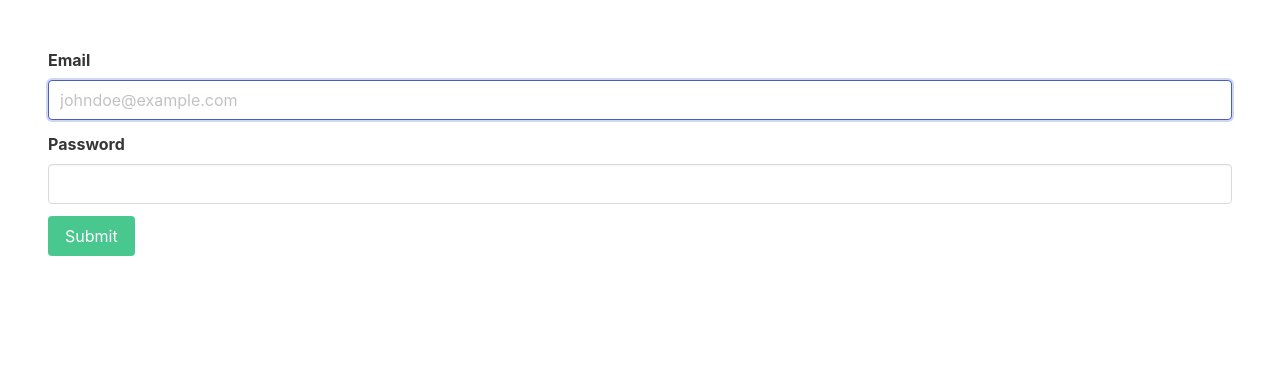
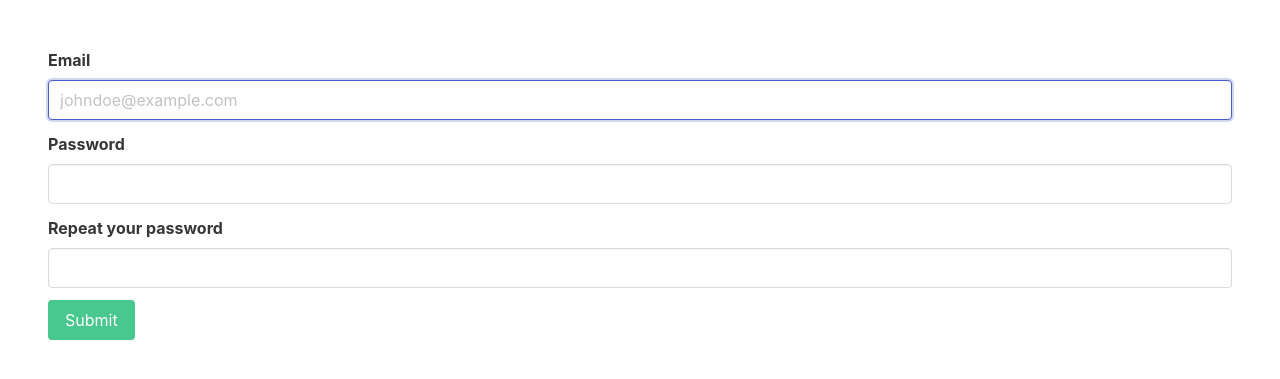
Before and after one commit to Kyek/hitman_test, a Django app: page /register in a window 1280 px wide. Shown: the part 56-435 px from the top of the page. Run offline with Django 3.2, Linux system fonts and the light colour scheme; some libraries are stand-ins or nearby versions.

Commit message:
Done with register

```diff
--- a/hitmen/settings.py
+++ b/hitmen/settings.py
@@ -81,7 +81,7 @@ DATABASES = {
     }
 }
 
-
+LOGIN_REDIRECT_URL = "/"
 # Password validation
 # https://docs.djangoproject.com/en/3.1/ref/settings/#auth-password-validators
 
--- a/hitmen/urls.py
+++ b/hitmen/urls.py
@@ -15,11 +15,11 @@ Including another URLconf
 """
 from django.contrib import admin
 from django.urls import include, path
-from hits.views import CustomLoginView, RegisterView, logout
+from hits.views import CustomLoginView, RegisterView, logout, signup_view
 
 urlpatterns = [
     path('admin/', admin.site.urls),
     path("", CustomLoginView.as_view(), name="login"),
-    path("register", RegisterView.as_view(), name="register"),
+    path("register", signup_view, name="register"),
     path("logout", logout, name="logout")
 ]
--- a/hits/forms.py
+++ b/hits/forms.py
@@ -28,13 +28,12 @@ class RegisterForm(UserCreationForm):
             'placeholder': 'johndoe@example.com',
             'id': 'username'
         }))
-    password = forms.CharField(widget=forms.PasswordInput(
-        attrs={
-            'class': 'input',
-            'placeholder': '',
-            'id': 'password',
-        }))
+
+    def __init__(self, *args, **kwargs):
+        super(RegisterForm, self).__init__(*args, **kwargs)
+        self.fields['password1'].widget.attrs['class'] = 'input'
+        self.fields['password2'].widget.attrs['class'] = 'input'
 
     class Meta:
         model = Hitman
-        fields = ["email", "password"]
+        fields = ["email"]
--- a/hits/views.py
+++ b/hits/views.py
@@ -1,5 +1,5 @@
-from django.contrib.auth import views, logout as do_logout
-from django.shortcuts import redirect
+from django.contrib.auth import views, logout as do_logout, login, authenticate
+from django.shortcuts import redirect, render
 from django.contrib.auth.mixins import LoginRequiredMixin
 from django.views.generic import CreateView
 from django.views.generic.edit import ModelFormMixin
@@ -13,9 +13,25 @@ def logout(request):
     return redirect("/")
 
 
+def signup_view(request):
+    if request.method == "GET":
+        form = RegisterForm()
+    else:
+        form = RegisterForm(request.POST)
+        if form.is_valid():
+            user = form.save()
+            login(request, user)
+            return redirect('login')
+        else:
+            print(form.errors)
+    return render(request, 'register.html', {'form': form})
+
+
 class CustomLoginView(views.LoginView):
     template_name = "login.html"
     authentication_form = LoginForm
+    redirect_field_url = reverse_lazy("login")
+    redirect_authenticated_user = True
 
 
 class RegisterView(CreateView, ModelFormMixin):
--- a/templates/register.html
+++ b/templates/register.html
@@ -3,11 +3,45 @@
   {% csrf_token %}
   <div class="field">
     <label class="label" for="{{ form.email.id_for_label }}">Email</label>
-    <div class="control has-icons-right">{{ form.email }}</div>
+    <div class="control has-icons-right">
+      {{ form.email }} {% if form.errors.email %}
+      <span class="icon is-small is-right">
+        <i class="fas fa-exclamation-triangle"></i>
+      </span>
+      {% endif %}
+    </div>
+    {% if form.errors.email %} {% for error in form.email.errors %}
+    <p class="help is-danger">{{ error }}</p>
+    {% endfor %} {% endif %}
   </div>
   <div class="field">
-    <label class="label" for="{{ form.password.id_for_label }}">Password</label>
-    <div class="control has-icons-right">{{ form.password }}</div>
+    <label class="label" for="{{ form.password1.id_for_label }}">Password</label>
+    <div class="control has-icons-right">
+      {{ form.password1 }} {% if form.errors.password1 %}
+      <span class="icon is-small is-right">
+        <i class="fas fa-exclamation-triangle"></i>
+      </span>
+      {% endif %}
+    </div>
+    {% if form.errors.password1 %} {% for error in form.password1.errors %}
+    <p class="help is-danger">{{ error }}</p>
+    {% endfor %} {% endif %}
+
+  </div>
+  <div class="field">
+    <label class="label" for="{{ form.password2.id_for_label }}"
+      >Repeat your password</label
+    >
+    <div class="control has-icons-right">
+      {{ form.password2 }} {% if form.errors.password2 %}
+      <span class="icon is-small is-right">
+        <i class="fas fa-exclamation-triangle"></i>
+      </span>
+      {% endif %}
+    </div>
+    {% if form.errors.password2 %} {% for error in form.password2.errors %}
+    <p class="help is-danger">{{ error }}</p>
+    {% endfor %} {% endif %}
   </div>
   <div class="field">
     <p class="control">
```
